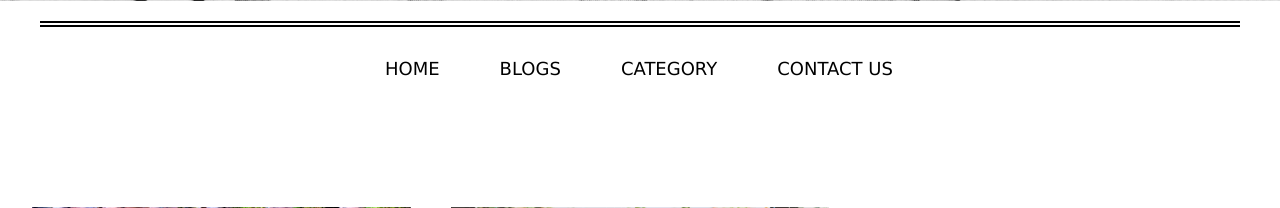
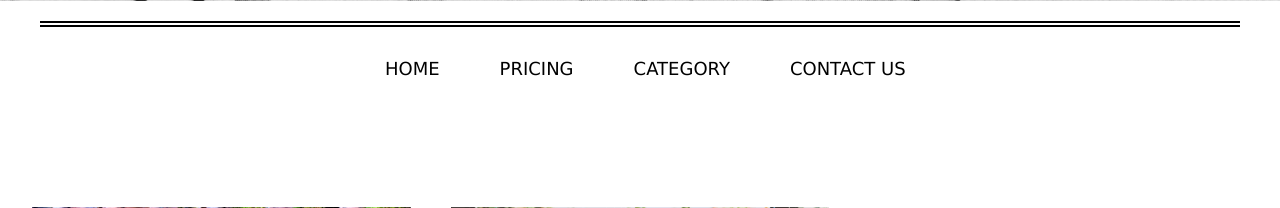
Before and after one commit to Mesh-254/realtime_articles, a Flask app: page / in a window 1280 px wide. Shown: the part 249-457 px from the top of the page. Run offline with Flask 3, Linux system fonts and the light colour scheme; some libraries are stand-ins or nearby versions.

Commit message:
updated home page to include Article pricing page

```diff
--- a/templates/home/blog_list.html
+++ b/templates/home/blog_list.html
@@ -83,7 +83,7 @@
                         <div class="nav-menu">
                             <ul>
                                 <li class="page_item page-item-599"><a href="#" data-wpel-link="internal">Home</a></li>
-                                <li class="page_item page-item-39"><a href="#" data-wpel-link="internal">BLOGS</a></li>
+                                <li class="page_item page-item-39"><a href="{{ url_for('home.article_pricing') }}" data-wpel-link="internal">Pricing</a></li>
                                 <li class="page_item page-item-39"><a href="#" data-wpel-link="internal">CATEGORY</a>
                                 </li>
                                 <li class="page_item page-item-717"><a href="#" data-wpel-link="internal">Contact Us</a>
```
